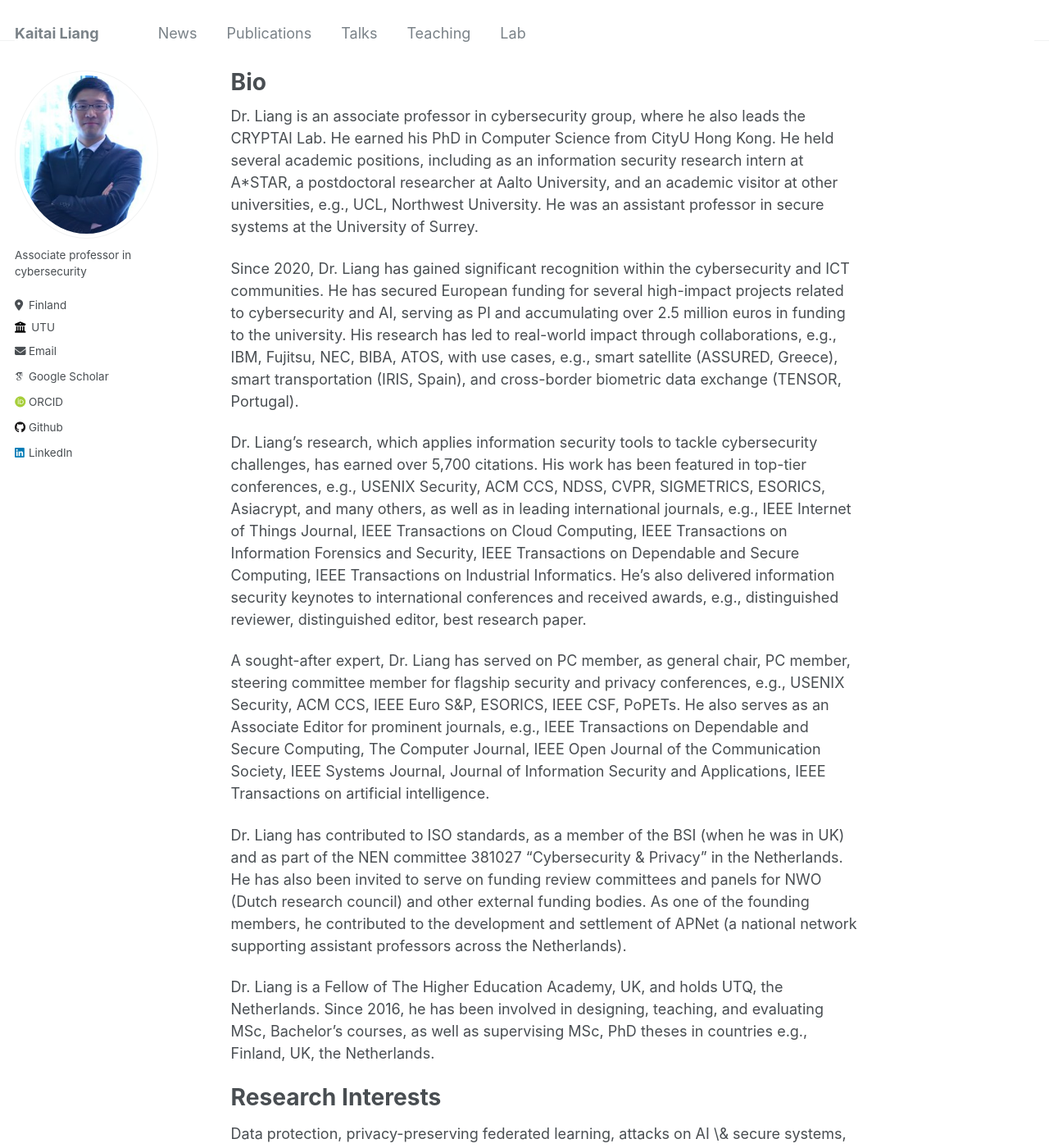
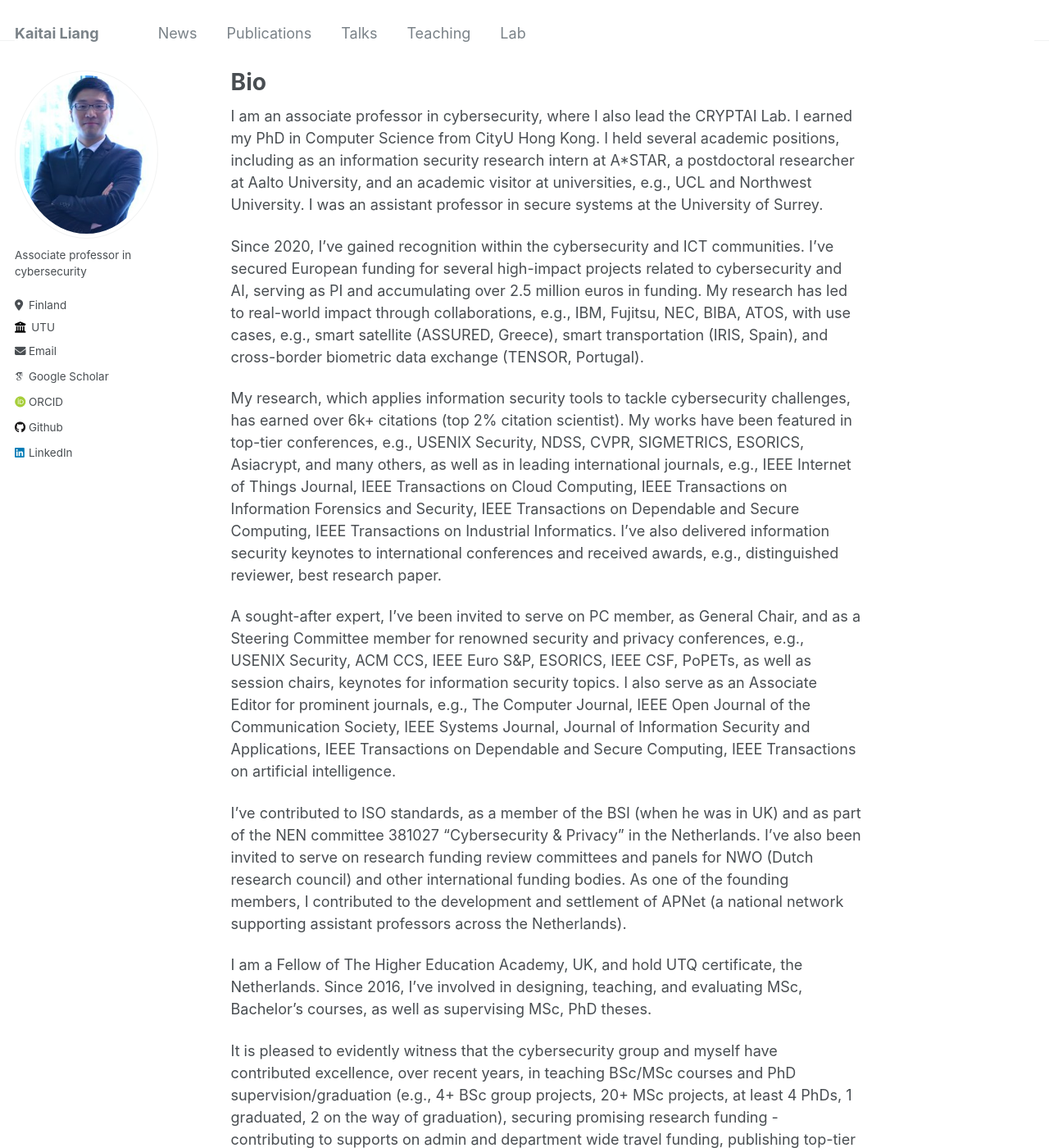
Before and after one commit to kaitailiang/kaitailiang.github.io, a Jekyll site: the page built from _pages/about.md, in a window 1280 px wide and 1400 px high. Shown: the whole window at 82% size. Built offline with Jekyll 4.4.1, drawn with Linux system fonts in a browser that asks for light colours; some web fonts are replaced; some of the changed text lies outside the part shown.

Commit message:
Update about.md

```diff
--- a/_pages/about.md
+++ b/_pages/about.md
@@ -7,17 +7,19 @@ redirect_from:
   - /about.html
 ---
 
-Dr. Liang is an associate professor in cybersecurity group, where he also leads the CRYPTAI Lab. He earned his PhD in Computer Science from CityU Hong Kong. He held several academic positions, including as an information security research intern at A*STAR, a postdoctoral researcher at Aalto University, and an academic visitor at other universities, e.g., UCL, Northwest University. He was an assistant professor in secure systems at the University of Surrey.
+I am an associate professor in cybersecurity, where I also lead the CRYPTAI Lab. I earned my PhD in Computer Science from CityU Hong Kong. I held several academic positions, including as an information security research intern at A*STAR, a postdoctoral researcher at Aalto University, and an academic visitor at universities, e.g., UCL and Northwest University. I was an assistant professor in secure systems at the University of Surrey.
 
-Since 2020, Dr. Liang has gained significant recognition within the cybersecurity and ICT communities. He has secured European funding for several high-impact projects related to cybersecurity and AI, serving as PI and accumulating over 2.5 million euros in funding to the university. His research has led to real-world impact through collaborations, e.g., IBM, Fujitsu, NEC, BIBA, ATOS, with use cases, e.g., smart satellite (ASSURED, Greece), smart transportation (IRIS, Spain), and cross-border biometric data exchange (TENSOR, Portugal).
+Since 2020, I've gained recognition within the cybersecurity and ICT communities. I've secured European funding for several high-impact projects related to cybersecurity and AI, serving as PI and accumulating over 2.5 million euros in funding. My research has led to real-world impact through collaborations, e.g., IBM, Fujitsu, NEC, BIBA, ATOS, with use cases, e.g., smart satellite (ASSURED, Greece), smart transportation (IRIS, Spain), and cross-border biometric data exchange (TENSOR, Portugal).
 
-Dr. Liang’s research, which applies information security tools to tackle cybersecurity challenges, has earned over 5,700 citations. His work has been featured in top-tier conferences, e.g., USENIX Security, ACM CCS, NDSS, CVPR, SIGMETRICS, ESORICS, Asiacrypt, and many others, as well as in leading international journals, e.g., IEEE Internet of Things Journal, IEEE Transactions on Cloud Computing, IEEE Transactions on Information Forensics and Security, IEEE Transactions on Dependable and Secure Computing, IEEE Transactions on Industrial Informatics. He's also delivered information security keynotes to international conferences and received awards, e.g., distinguished reviewer, distinguished editor, best research paper.
+My research, which applies information security tools to tackle cybersecurity challenges, has earned over 6k+ citations (top 2% citation scientist). My works have been featured in top-tier conferences, e.g., USENIX Security, NDSS, CVPR, SIGMETRICS, ESORICS, Asiacrypt, and many others, as well as in leading international journals, e.g., IEEE Internet of Things Journal, IEEE Transactions on Cloud Computing, IEEE Transactions on Information Forensics and Security, IEEE Transactions on Dependable and Secure Computing, IEEE Transactions on Industrial Informatics. I've also delivered information security keynotes to international conferences and received awards, e.g., distinguished reviewer, best research paper.
 
-A sought-after expert, Dr. Liang has served on PC member, as general chair, PC member, steering committee member for flagship security and privacy conferences, e.g.,  USENIX Security, ACM CCS, IEEE Euro S&P, ESORICS, IEEE CSF, PoPETs. He also serves as an Associate Editor for prominent journals, e.g., IEEE Transactions on Dependable and Secure Computing, The Computer Journal, IEEE Open Journal of the Communication Society, IEEE Systems Journal, Journal of Information Security and Applications, IEEE Transactions on artificial intelligence.
+A sought-after expert, I've been invited to serve on PC member, as General Chair, and as a Steering Committee member for renowned security and privacy conferences, e.g.,  USENIX Security, ACM CCS, IEEE Euro S&P, ESORICS, IEEE CSF, PoPETs, as well as session chairs, keynotes for information security topics. I also serve as an Associate Editor for prominent journals, e.g., The Computer Journal, IEEE Open Journal of the Communication Society, IEEE Systems Journal, Journal of Information Security and Applications, IEEE Transactions on Dependable and Secure Computing, IEEE Transactions on artificial intelligence.
 
-Dr. Liang has contributed to ISO standards, as a member of the BSI (when he was in UK) and as part of the NEN committee 381027 "Cybersecurity & Privacy" in the Netherlands. He has also been invited to serve on funding review committees and panels for NWO (Dutch research council) and other external funding bodies. As one of the founding members, he contributed to the development and settlement of APNet (a national network supporting assistant professors across the Netherlands).
+I've contributed to ISO standards, as a member of the BSI (when he was in UK) and as part of the NEN committee 381027 "Cybersecurity & Privacy" in the Netherlands. I've also been invited to serve on research funding review committees and panels for NWO (Dutch research council) and other international funding bodies. As one of the founding members, I contributed to the development and settlement of APNet (a national network supporting assistant professors across the Netherlands).
 
-Dr. Liang is a Fellow of The Higher Education Academy, UK, and holds UTQ, the Netherlands. Since 2016, he has been involved in designing, teaching, and evaluating MSc, Bachelor's courses, as well as supervising MSc, PhD theses in countries e.g., Finland, UK, the Netherlands.
+I am a Fellow of The Higher Education Academy, UK, and hold UTQ certificate, the Netherlands. Since 2016, I've involved in designing, teaching, and evaluating MSc, Bachelor's courses, as well as supervising MSc, PhD theses.
+
+It is pleased to evidently witness that the cybersecurity group and myself have contributed excellence, over recent years, in teaching BSc/MSc courses and PhD supervision/graduation (e.g., 4+ BSc group projects, 20+ MSc projects, at least 4 PhDs, 1 graduated, 2 on the way of graduation), securing promising research funding - contributing to supports on admin and department wide travel funding, publishing top-tier conferences and journals (e.g., USENIX Security, NDSS, IEEE TDSC), promoting cybersecurity community as chairs via renowned conferences (e.g., ACM ASPLOS/EuroSys, IEEE EuroSP, ESORICS, IEEE CSF), boosting local economic and expanding local cybersecurity and ICT collaborations via conferences' attendees, being TPC and associate editors for international cybersecurity conferences (e.g., USENIX Security, ACM CCS) and journals (e.g., IEEE TDSC, IEEE TAI), putting forward use cases/pilots to various European countries via projects (e.g., TANGO, ASSURED). The cybersecurity group's performance is phenomenal. I am very proud of closely working with my team members (all the PhDs and post-docs) and excellent colleagues (e.g., Alex, Lilika and George).
 
 Research Interests
 ======
```
